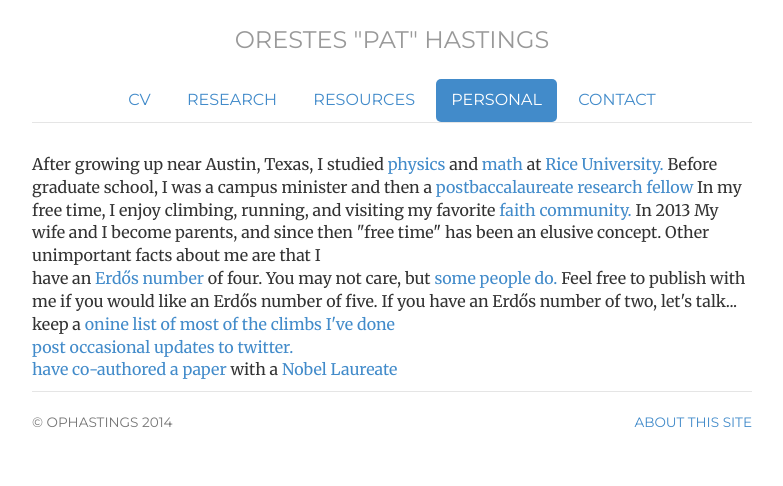
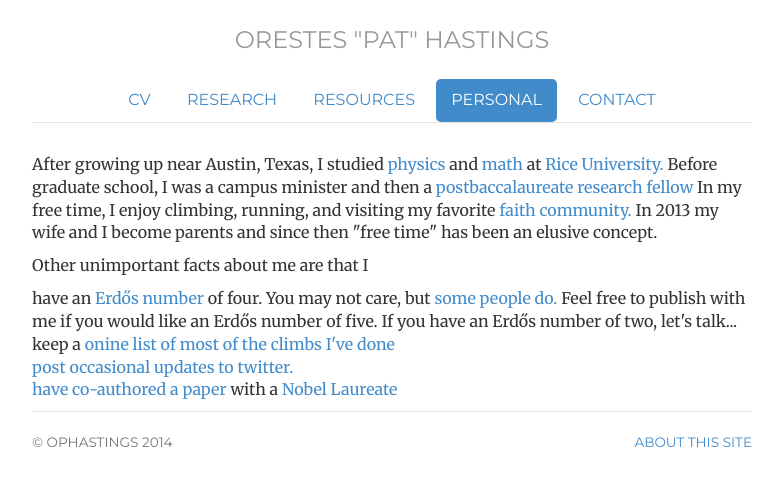
Before and after one commit to ophastings/ophastings.github.io, a Jekyll site: the page built from personal/index.html, in a window 1280 px wide. Shown: the top 486 px of the page, without its empty margins (248-1031 px from the left). Built offline with Jekyll 4.4.1, drawn with Linux system fonts in a browser that asks for light colours.

```diff
--- a/personal/index.html
+++ b/personal/index.html
@@ -8,23 +8,20 @@ personal: active
 contact: passive
 description: Personal page of ophastings.com, the website of Orestes Hastings, a sociology PhD candidate at UC Berkeley
 ---
-After growing up near <href="http://maps.google.com/maps?q=Lago+Vista,+TX&amp;um=1&amp;ie=UTF-8&amp;hq=&amp;hnear=Lago+Vista,+TX&amp;gl=us&amp;ei=wqvPTJ7LAYPSsAOcoan4AQ&amp;sa=X&amp;oi=geocode_result&amp;ct=image&amp;resnum=1&amp;ved=0CBsQ8gEwAA">Austin, Texas,</a>
-I studied <a title="http://www.physics.rice.edu/" href="http://www.physics.rice.edu/">physics</a> and
-<a title="http://math.rice.edu/" href="http://math.rice.edu/">math</a> at
+<p>After growing up near <href="http://maps.google.com/maps?q=Lago+Vista,+TX&amp;um=1&amp;ie=UTF-8&amp;hq=&amp;hnear=Lago+Vista,+TX&amp;gl=us&amp;ei=wqvPTJ7LAYPSsAOcoan4AQ&amp;sa=X&amp;oi=geocode_result&amp;ct=image&amp;resnum=1&amp;ved=0CBsQ8gEwAA">Austin, Texas,</a>
+I studied <a href="http://www.physics.rice.edu/">physics</a> and <a href="http://math.rice.edu/">math</a> at
 <a title="http://www.rice.edu/" href="http://www.rice.edu/">Rice University.</a>
 Before graduate school, I was a campus minister and then
 a <a title="http://sociology.rice.edu/Content.aspx?id=352" href="http://sociology.rice.edu/Content.aspx?id=352">
-postbaccalaureate research fellow</a>
-
-In my free time, I enjoy <href="http://www.touchstoneclimbing.com/ironworks">climbing,</a>
+postbaccalaureate research fellow</a> In my free time, I enjoy <href="http://www.touchstoneclimbing.com/ironworks">climbing,</a>
 <href="http://www.irunfar.com/2010/12/trail-running-in-the-marin-headlands-and-on-mount-tamalpais.html">running,</a>
 and visiting my favorite <a title="http://www.christchurcheastbay.org/" href="http://www.christchurcheastbay.org/">faith community.</a>
-In 2013 My wife and I become parents, and since then "free time" has been an elusive concept.
+In 2013 my wife and I become parents and since then "free time" has been an elusive concept. </p>
 
-Other unimportant facts about me are that I
+<p>Other unimportant facts about me are that I</p>
 <ul class="list-unstyled">
-<li>have an <a href="http://www.oakland.edu/enp/"> Erdős number</a> of four. You may not care, but <a title="http://xkcd.com/599/" href="http://xkcd.com/599/">some people do.</a> Feel free to publish with me if you would like an Erdős number of five. If you have an Erdős number of two, let's talk...</li>
-<li>keep a <a href="http://www.mountainproject.com/scripts/UserClimbingMap.php?id=107979348">onine list of most of the climbs I've done</li>
-<li>post occasional updates to twitter.</li>
-<li>have co-authored a <a href="http://arxiv.org/pdf/0803.1201.pdf">paper</a> with a <a href="http://www.nobelprize.org/nobel_prizes/physics/laureates/2012/wineland-facts.html">Nobel Laureate</a></li>
+  <li>have an <a href="http://www.oakland.edu/enp/"> Erdős number</a> of four. You may not care, but <a title="http://xkcd.com/599/" href="http://xkcd.com/599/">some people do.</a> Feel free to publish with me if you would like an Erdős number of five. If you have an Erdős number of two, let's talk...</li>
+  <li>keep a <a href="http://www.mountainproject.com/scripts/UserClimbingMap.php?id=107979348">onine list of most of the climbs I've done</li>
+  <li>post occasional updates to twitter.</li>
+  <li>have co-authored a <a href="http://arxiv.org/pdf/0803.1201.pdf">paper</a> with a <a href="http://www.nobelprize.org/nobel_prizes/physics/laureates/2012/wineland-facts.html">Nobel Laureate</a></li>
 </ul>
```
